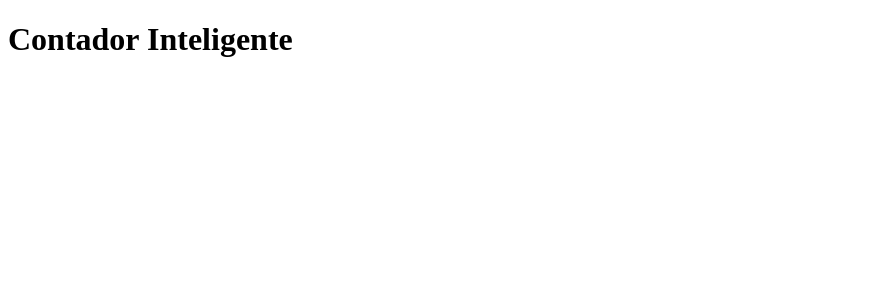
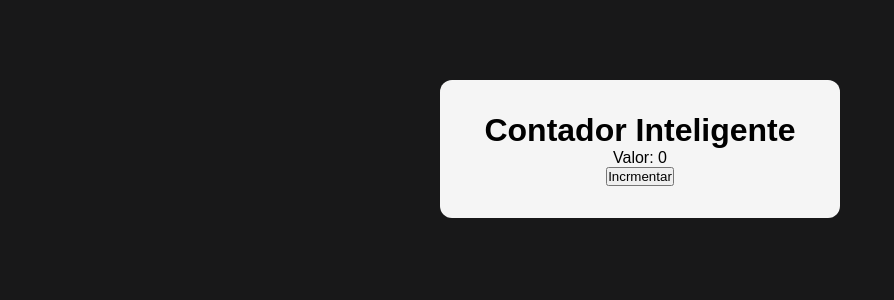
Before and after one commit to Raimison2020/contador-inteligente, a React (Vite) app: page / in a window 1280 px wide. Shown: the top 300 px of the page, without its empty margins (0-894 px from the left). Built offline with nearby package versions, Linux system fonts and the light colour scheme.

Commit message:
Component Counter

```diff
--- a/src/App.tsx
+++ b/src/App.tsx
@@ -1,3 +1,5 @@
+import { Counter } from "./components/Counter";
+
 export function App(){
-  return <h1>Contador Inteligente</h1>
+  return <Counter />
 }
--- /dev/null
+++ b/src/components/Counter/index.tsx
@@ -0,0 +1,13 @@
+import * as S from "./styles"
+
+export function Counter(){
+  return (
+    <S.Container>
+      <h1>Contador Inteligente</h1>
+
+      <p>Valor: 0</p>
+
+      <button>Incrmentar</button>
+    </S.Container>
+  )
+}
--- /dev/null
+++ b/src/components/Counter/styles.ts
@@ -0,0 +1,13 @@
+import styled from "styled-components";
+
+export const Container= styled.main`
+  width: 400px;
+  margin: 80px auto;
+  padding: 2rem;
+
+  border-radius: 12px;
+
+  background: #f5f5f5;
+
+  text-align: center;
+`
--- a/src/main.tsx
+++ b/src/main.tsx
@@ -1,9 +1,11 @@
 import { StrictMode } from 'react'
 import { createRoot } from 'react-dom/client'
 import {App} from './App.tsx'
+import { GlobalStyle } from './styles/global.ts'
 
 createRoot(document.getElementById('root')!).render(
   <StrictMode>
+    <GlobalStyle />
     <App />
   </StrictMode>,
 )
--- /dev/null
+++ b/src/styles/global.ts
@@ -0,0 +1,18 @@
+import { createGlobalStyle } from "styled-components";
+
+export const GlobalStyle = createGlobalStyle`
+  *{
+    margin:0;
+    padding:0;
+    box-sizing:border-box;
+  }
+
+  body{
+    font-family: Arial, Helvetica, sans-serif;
+    background: #181819;
+  }
+
+  button{
+    cursor:pointer;
+  }
+`
```
